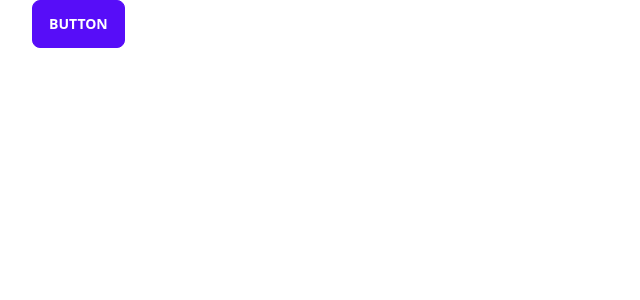
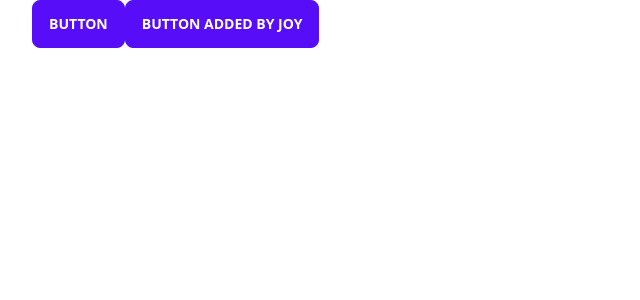
Before and after one commit to srayo16/Learning-school, a Next.js app: page / in a window 1280 px wide. Shown: the top 300 px of the page, without its empty margins (0-640 px from the left). Built offline with nearby package versions, Linux system fonts and the light colour scheme.

Commit message:
added a button on homepage

```diff
--- a/pages/index.js
+++ b/pages/index.js
@@ -13,6 +13,7 @@ export default function Home() {
 
       <main>
         <button className="btn btn-primary">Button</button>
+        <button className="btn btn-primary">Button added by joy</button>
       </main>
     </div>
   )
```
Also changed, not shown: 1 other file (tests, documents, lock files or other folders).
